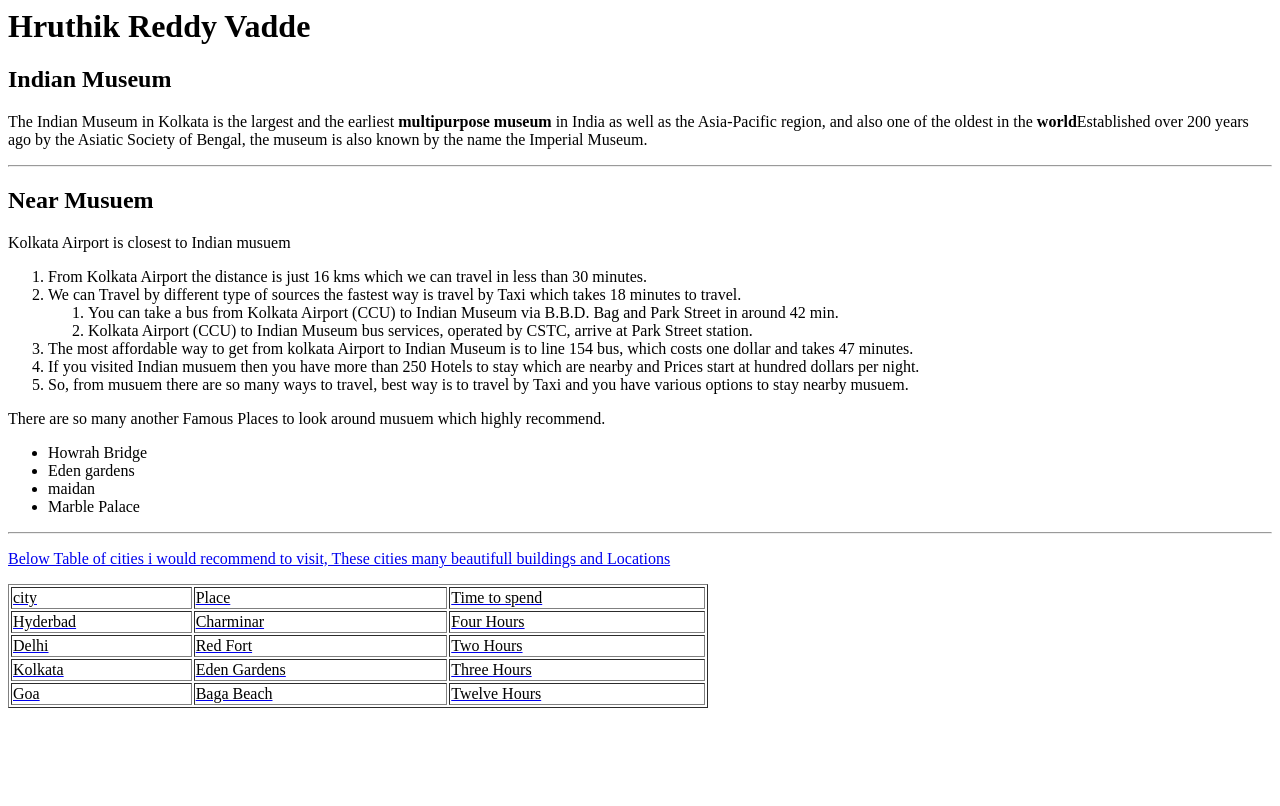
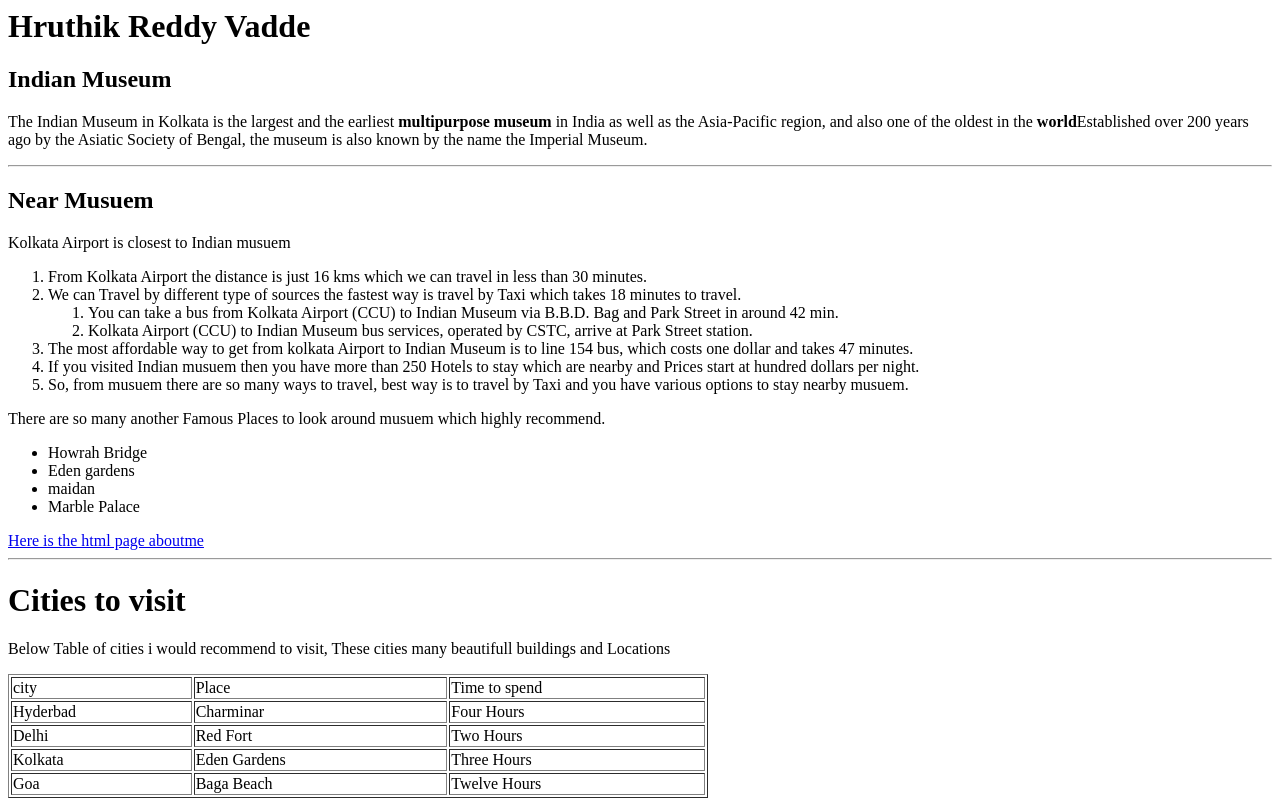
Before and after one commit to 44-563-Web-Apps-F22/44563-webapps-assignment-3-hruthik7, a plain HTML site: page index.html in a window 1280 px wide. Drawn offline with Linux system fonts and the light colour scheme.

Commit message:
Update index.html

```diff
--- a/index.html
+++ b/index.html
@@ -34,8 +34,9 @@
             <li> maidan</li>
             <li>Marble Palace</li>
          </ul>
-         <a href="aboutme.html" Here is the html page aboutme </a>
+         <a href="aboutme.html"> Here is the html page aboutme </a>
             <hr>
+            <h1>Cities to visit</h1>
             <p> Below Table of cities i would recommend to visit, These cities many beautifull buildings and Locations</p>
           <table width ="700px" border="1px">
             <tr>
```
